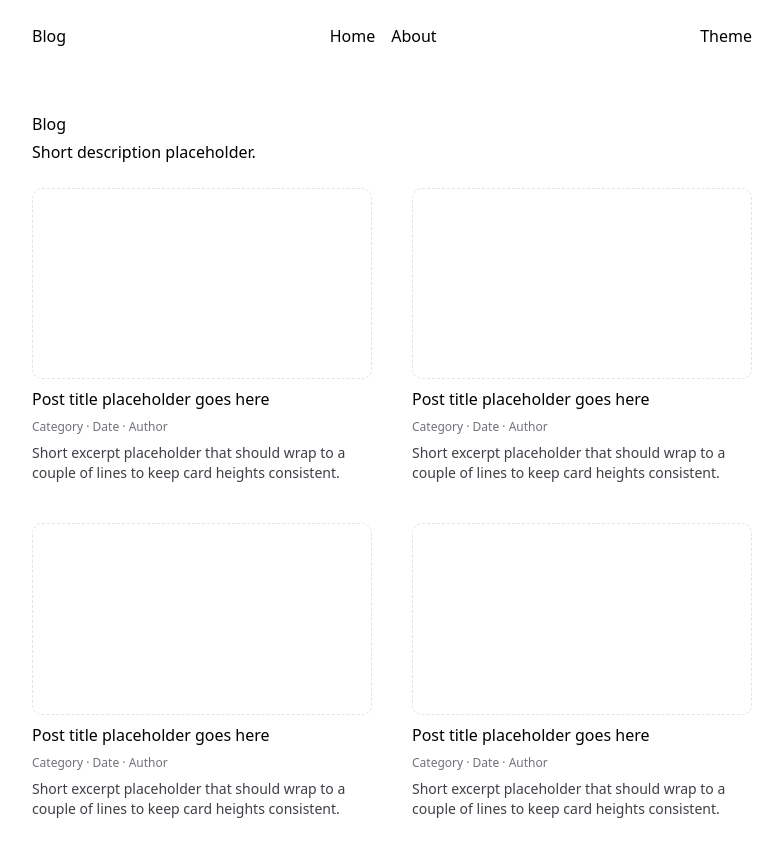
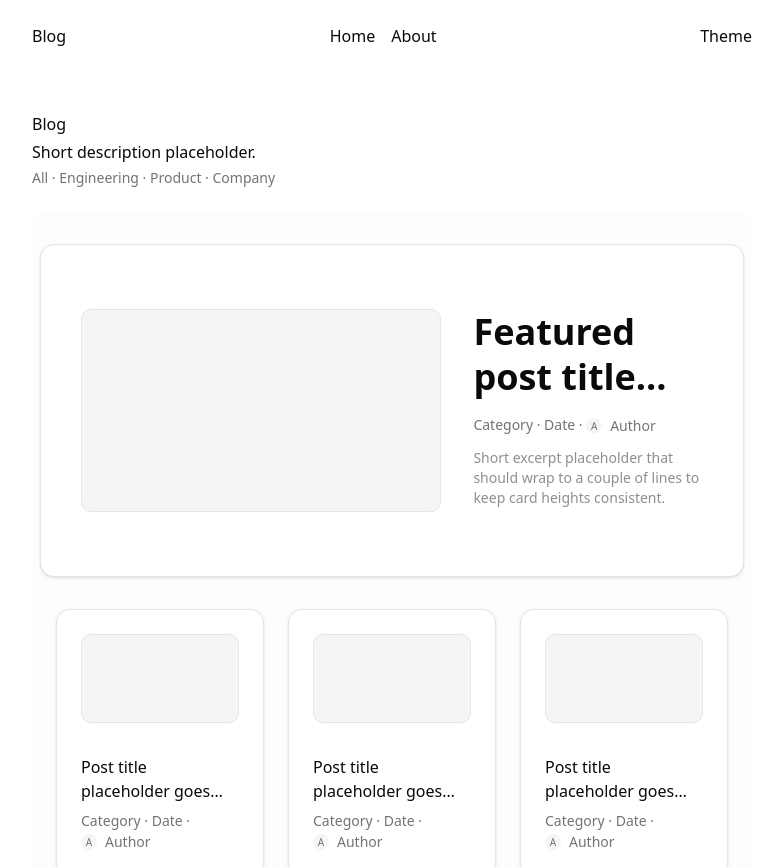
Before and after one commit to jasonjamesmoore/blog-mockup, a Next.js app: page / in a window 1280 px wide. Shown: the top 867 px of the page, without its empty margins (248-1031 px from the left). Built offline with nearby package versions, Linux system fonts and the light colour scheme.

Commit message:
feat: compose blog home

```diff
--- a/src/app/page.tsx
+++ b/src/app/page.tsx
@@ -1,9 +1,12 @@
 import { MainContainer } from "@/components/main-container";
 import { SiteHeader } from "@/components/site-header";
+import { FeaturedPostCard } from "@/components/blog/featured-post-card";
+import { PostCard } from "@/components/blog/post-card";
+import { PostGrid } from "@/components/blog/post-grid";
 
 export default function Home() {
   return (
-    <div className="min-h-screen bg-white text-black">
+    <div className="min-h-screen">
       <SiteHeader />
       <main className="py-10">
         <MainContainer>
@@ -11,25 +14,22 @@ export default function Home() {
             <div className="space-y-1">
               <h1>Blog</h1>
               <p>Short description placeholder.</p>
+              <div className="text-sm text-muted-foreground">
+                All · Engineering · Product · Company
+              </div>
             </div>
-            <div className="grid grid-cols-1 gap-10 md:grid-cols-2">
-              {Array.from({ length: 4 }).map((_, index) => (
-                <div key={index} className="space-y-2">
-                  <div className="aspect-video w-full rounded-lg border border-dashed border-zinc-200" />
-                  <div className="space-y-2">
-                    <div className="font-medium text-black">
-                      Post title placeholder goes here
-                    </div>
-                    <div className="text-xs text-zinc-500">
-                      Category · Date · Author
-                    </div>
-                    <div className="text-sm text-zinc-700">
-                      Short excerpt placeholder that should wrap to a couple of
-                      lines to keep card heights consistent.
-                    </div>
-                  </div>
+            <div className="rounded-xl bg-muted/20 dark:bg-transparent p-2 pt-8">
+              <div className="space-y-5">
+                <FeaturedPostCard />
+                <div className="p-4 pt-3">
+                  <PostGrid>
+                    <PostCard />
+                    <PostCard />
+                    <PostCard />
+                    <PostCard />
+                  </PostGrid>
                 </div>
-              ))}
+              </div>
             </div>
           </div>
         </MainContainer>
```
